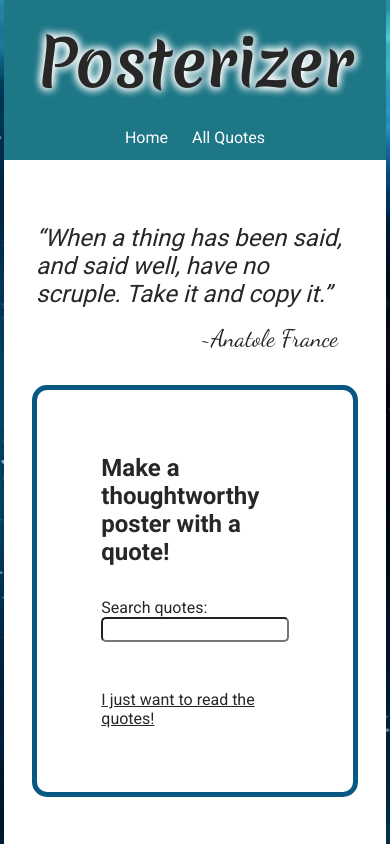
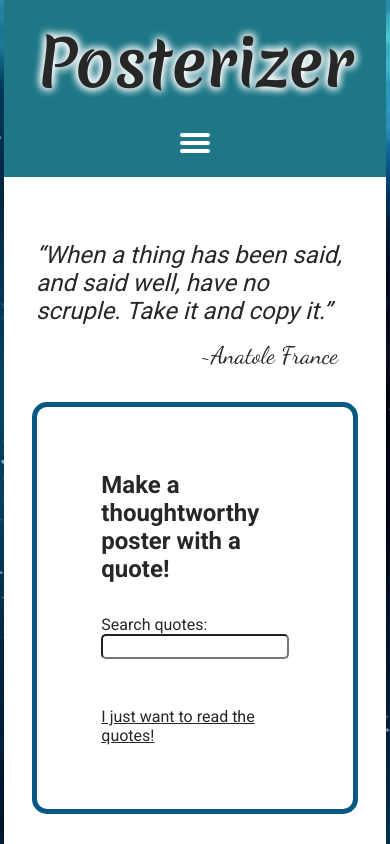
Before and after one commit to AgnetaA/postergenerator, a Next.js app: page / in a window 390 px wide. Shown: the top 844 px of the page. Built offline with nearby package versions, Linux system fonts and the light colour scheme.

Commit message:
hamburger menu added

```diff
--- a/components/header.module.css
+++ b/components/header.module.css
@@ -9,6 +9,7 @@
   align-items: center;
   background-color: var(--header-background);
 }
+
 
 @media screen and (max-width: 1220px) {
   .header {
@@ -33,6 +34,8 @@
   margin-top: auto;
   padding: .5rem;
   font-family: roboto;
+  list-style: none;
+  display: flex;
 }
 
 .navItem {
@@ -44,5 +47,101 @@
 
 .navItem:hover {
   border: 2px solid var(--background);
+}
 
+.sideMenu,
+.hamb,
+.hambLine {
+  display: none;
 }
+
+@media screen and (max-width: 900px) {
+
+  /* Hamburger menu */
+  .nav {
+    width: 100vw;
+    align-self: flex-start;
+  }
+
+  .navItem {
+    display: block;
+    padding: 2rem;
+    color: #ffffff;
+    text-decoration: none;
+  }
+
+  .nav {
+    list-style-type: none;
+    display: none;
+  }
+
+  /* label tag */
+  .hamb {
+    cursor: pointer;
+    padding: 2rem;
+    display: flex;
+    flex-direction: column;
+    align-items: center;
+  }
+
+  /* span tag */
+  .hambLine {
+    background: #ffffff;
+    display: block;
+    height: 4px;
+    position: relative;
+    width: 30px;
+    border-radius: 3px;
+  }
+
+  /*creates line above and under*/
+  .hambLine::before,
+  .hambLine::after {
+    background: #ffffff;
+    content: '';
+    display: block;
+    height: 100%;
+    position: absolute;
+    transition: all .2s ease-out;
+    width: 100%;
+    border-radius: 3px;
+  }
+
+  .hambLine::before {
+    top: 8px;
+  }
+
+  .hambLine::after {
+    top: -8px;
+  }
+
+  /*checkbox*/
+  .sideMenu {
+    display: none;
+  }
+
+  /* Toggle menu */
+  .sideMenu:checked~nav {
+    max-height: 100vh;
+  }
+
+  .sideMenu:checked~nav .nav {
+    display: block;
+    text-align: center;
+  }
+
+  /* animation of hamburger-menu */
+  .sideMenu:checked~.hamb .hambLine {
+    background: transparent;
+  }
+
+  .sideMenu:checked~.hamb .hambLine::before {
+    transform: rotate(-45deg);
+    top: 0;
+  }
+
+  .sideMenu:checked~.hamb .hambLine::after {
+    transform: rotate(45deg);
+    top: 0;
+  }
+}
--- a/components/header.tsx
+++ b/components/header.tsx
@@ -9,7 +9,7 @@ export default function Header() {
         <header className={styles.header}>
             <Link href={`/`}><h1 className={styles.headerHeading}>Posterizer</h1></Link>
 
-            <Navigation />
+            <Navigation/>
         </header>
 
 
--- /dev/null
+++ b/components/nav-links.tsx
@@ -0,0 +1,12 @@
+import styles from "./header.module.css";
+import Link from "next/link";
+
+export default function NavLinks() {
+
+    return (
+        <ul className={styles.nav}>
+            <li><Link className={styles.navItem} href="/">Home</Link></li>
+            <li><Link className={styles.navItem} href="/allquotes">All Quotes</Link></li>
+        </ul>
+    )
+}
--- a/components/navigation.tsx
+++ b/components/navigation.tsx
@@ -1,16 +1,28 @@
+"use client";
 import styles from "./header.module.css";
-import Link from "next/link";
+import NavLinks from "./nav-links";
 
 export default function Navigation() {
 
+    //makes hamburger menu tabbable
+    const Checking = (e: any) => {
+        if (e.keyCode === 13) {
+            e.preventDefault();
+            document.getElementById("checkboxLabel")?.click();
+        }
+    }
+
+    return (
+        <div className={styles.navContainer}>
+            <input className={styles.sideMenu} type="checkbox" id="side-menu" />
+            <label className={styles.hamb} id="checkboxLabel" htmlFor="side-menu" tabIndex={0} onKeyDown={Checking} >
+                <span className={styles.hambLine}></span>
+            </label>
+            <nav>
+                <NavLinks />
+            </nav>
+        </div>
 
 
-    return (
-        <nav className={styles.nav}>
-
-            <Link className={styles.navItem} href="/">Home</Link>
-            <Link className={styles.navItem} href="/allquotes">All Quotes</Link>
-
-        </nav>
     )
 }
```
Lines whose indentation alone changed are shown as unchanged.
